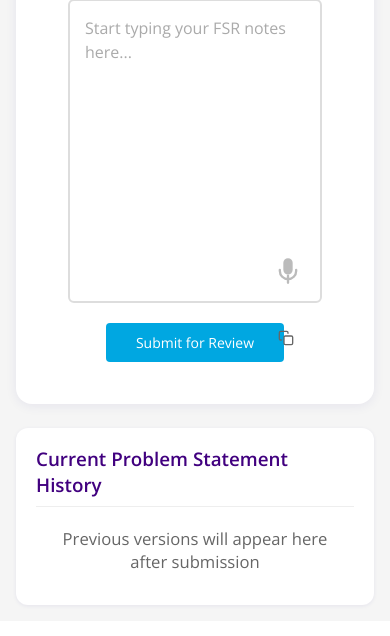
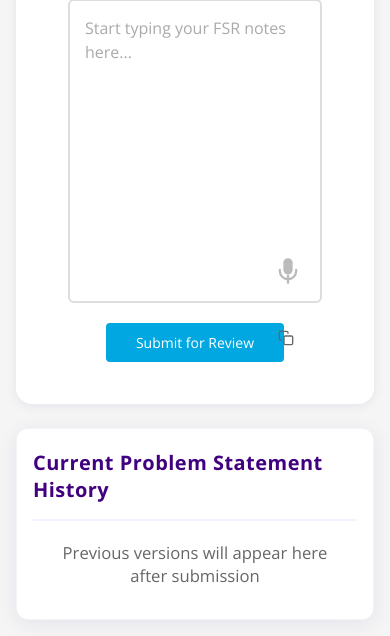
Before and after one commit to karimdaouk3/spellcheck_app, a Flask app: page / in a window 390 px wide. Shown: the part 552-1188 px from the top of the page. Before the commit the page ends 1160 px from the top, so only its background shows below. Run offline with Flask 2, Linux system fonts and the light colour scheme.

Commit message:
Enhance history section with modern styling and hover effects

```diff
--- a/static/css/style.css
+++ b/static/css/style.css
@@ -537,12 +537,13 @@ body {
     max-height: 320px;
     overflow-y: auto;
     background: #fff;
-    border-radius: 12px;
-    box-shadow: 0 1px 4px rgba(33,0,127,0.07);
-    padding: 0 20px 12px 20px;
+    border-radius: 16px;
+    box-shadow: 0 4px 20px rgba(33,0,127,0.08);
+    padding: 0 24px 16px 24px;
     margin-top: 24px;
     margin-bottom: 0;
     font-size: 1.04em;
+    border: 1px solid rgba(65,0,127,0.05);
 }
 #history-list {
     list-style: none;
@@ -607,6 +618,8 @@ body {
     .history-box {
         margin-top: 24px;
         max-width: 100vw;
+        padding: 0 16px 12px 16px;
+        border-radius: 12px;
     }
 
     /* Mobile optimizations for all screens under 900px */
@@ -1150,15 +1163,16 @@ body {
     top: 0;
     background: #fff;
     z-index: 10;
-    font-size: 1.13em;
-    font-weight: 600;
+    font-size: 1.2em;
+    font-weight: 700;
     color: #41007F;
-    padding: 18px 0 8px 0;
+    padding: 20px 0 16px 0;
     margin: 0;
-    border-bottom: 1px solid #eee;
+    border-bottom: 2px solid #f0f4ff;
     height: auto;
     display: flex;
     align-items: center;
+    letter-spacing: 0.5px;
 }
 
 .history-list {
--- a/static/js/editor.js
+++ b/static/js/editor.js
@@ -1321,9 +1321,8 @@ class LanguageToolEditor {
         }
 
         fieldObj.history.forEach((item, index) => {
-            const historyItem = document.createElement('div');
+            const historyItem = document.createElement('li');
             historyItem.className = 'history-item';
-            historyItem.style.cssText = 'padding:10px;margin:5px 0;background:#f9f9f9;border-radius:5px;cursor:pointer;border-left:3px solid #41007F;';
             historyItem.title = 'Click to revert to this version';
 
             const text = typeof item === 'string' ? item : item.text;
@@ -1350,7 +1349,7 @@ class LanguageToolEditor {
                     performanceColor = '#4CAF50'; // Green
                 }
 
-                scoreDisplay = `<div style="font-size:0.8em;color:${performanceColor};font-weight:bold;">${performanceText}</div>`;
+                scoreDisplay = `<div style="font-size:0.85em;color:${performanceColor};font-weight:600;background:rgba(255,255,255,0.8);padding:4px 8px;border-radius:6px;display:inline-block;margin-top:8px;">${performanceText}</div>`;
             }
 
             // Replace newlines with <br> tags for proper rendering
```
Also changed, not shown: other parts of static/css/style.css (+19 -9 lines).
